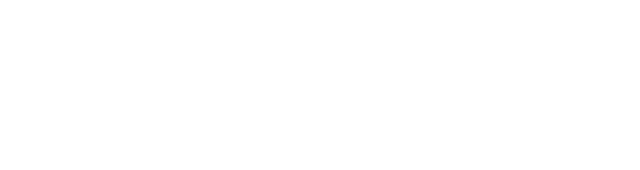
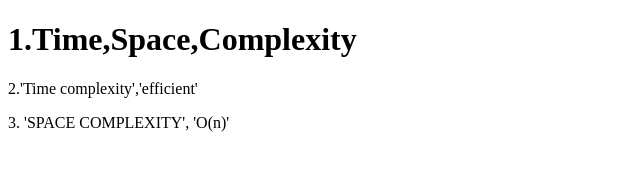
Before and after one commit to acciojob/time-and-space-complexity-Shivu0103, a website: page main.html in a window 1280 px wide. Shown: the whole page, without its empty margins (0-640 px from the left). Drawn offline with Linux system fonts and the light colour scheme.

Commit message:
created a submission

```diff
--- a/main.html
+++ b/main.html
@@ -10,7 +10,9 @@
 	<!-- the entire body must be written by student -->
     <script type="text/javascript" src="./script.js">
 </script>
-
+<h1> 1.Time,Space,Complexity</h1>
+<p>  2.'Time complexity','efficient'</p>
+<p>  3. 'SPACE COMPLEXITY', 'O(n)'</p>
 </body>
 
 </html>
```
